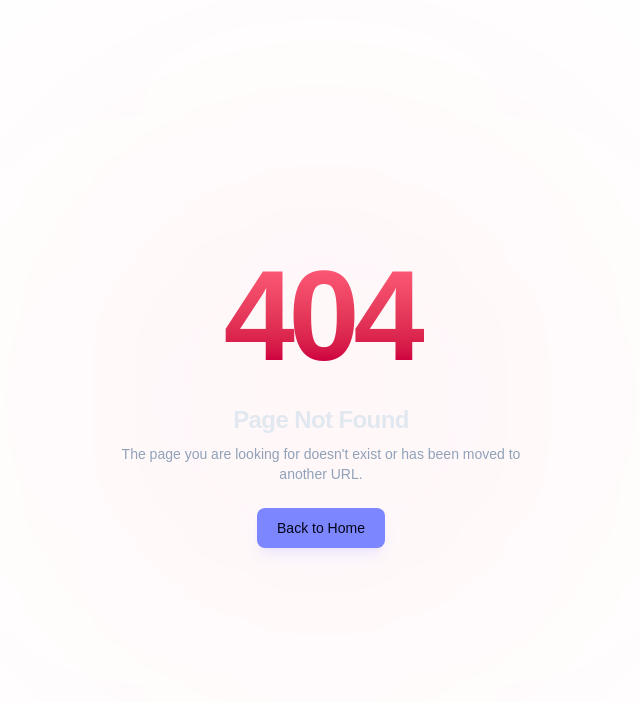
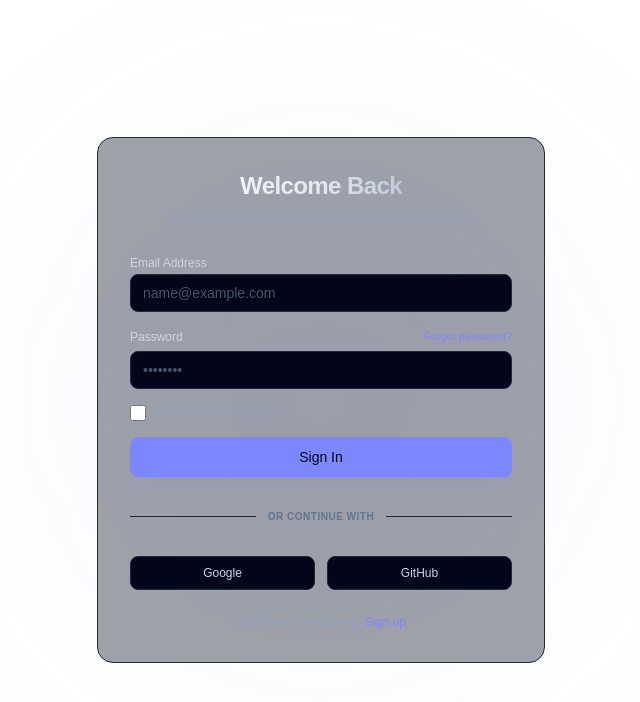
Before and after one commit to bipinjlimbu/Next-JS-Practice-Project, a Next.js app in the folder my-app/: page /login in a window 1280 px wide. Before the commit this address had no page. Shown: the top 702 px of the page, without its empty margins (319-959 px from the left). Built offline with nearby package versions, Linux system fonts and the light colour scheme.

Commit message:
Auth Login Page Added

```diff
--- /dev/null
+++ b/my-app/app/(auth)/login/page.jsx
@@ -0,0 +1,89 @@
+import React from 'react';
+
+export default function LoginPage() {
+    return (
+        <div className="flex-grow flex items-center justify-center px-4 py-16 md:py-24 w-full relative overflow-hidden">
+            <div className="absolute top-1/2 left-1/2 -translate-x-1/2 -translate-y-1/2 w-[500px] h-[500px] bg-indigo-500/5 blur-[130px] rounded-full pointer-events-none" />
+
+            <div className="w-full max-w-md p-6 md:p-8 bg-slate-900/40 border border-slate-800 rounded-2xl relative z-10 space-y-6">
+
+                <div className="text-center space-y-2">
+                    <h1 className="text-2xl font-extrabold tracking-tight bg-gradient-to-r from-white via-slate-200 to-slate-400 bg-clip-text text-transparent">
+                        Welcome Back
+                    </h1>
+                    <p className="text-slate-400 text-xs">
+                        Enter your credentials to access your workspace account
+                    </p>
+                </div>
+
+                <form className="space-y-4">
+                    <div className="space-y-1.5">
+                        <label htmlFor="email" className="text-xs font-medium text-slate-300">Email Address</label>
+                        <input
+                            type="email"
+                            id="email"
+                            required
+                            className="w-full px-3 py-2 text-sm bg-slate-950 border border-slate-800 focus:border-indigo-500 rounded-lg text-slate-100 placeholder-slate-600 outline-none transition-colors"
+                            placeholder="name@example.com"
+                        />
+                    </div>
+
+                    <div className="space-y-1.5">
+                        <div className="flex items-center justify-between">
+                            <label htmlFor="password" className="text-xs font-medium text-slate-300">Password</label>
+                            <a href="#" className="text-[11px] text-indigo-400 hover:underline">Forgot password?</a>
+                        </div>
+                        <input
+                            type="password"
+                            id="password"
+                            required
+                            className="w-full px-3 py-2 text-sm bg-slate-950 border border-slate-800 focus:border-indigo-500 rounded-lg text-slate-100 placeholder-slate-600 outline-none transition-colors"
+                            placeholder="••••••••"
+                        />
+                    </div>
+
+                    <div className="flex items-center">
+                        <input
+                            type="checkbox"
+                            id="remember"
+                            className="w-4 h-4 rounded bg-slate-950 border-slate-800 text-indigo-500 focus:ring-0 focus:ring-offset-0 cursor-pointer accent-indigo-500"
+                        />
+                        <label htmlFor="remember" className="ml-2 text-xs text-slate-400 select-none cursor-pointer">
+                            Remember this device
+                        </label>
+                    </div>
+
+                    <button
+                        type="submit"
+                        className="w-full py-2.5 px-4 text-sm font-medium text-slate-950 bg-indigo-400 hover:bg-indigo-300 active:bg-indigo-500 rounded-lg transition-colors shadow-lg shadow-indigo-500/5"
+                    >
+                        Sign In
+                    </button>
+                </form>
+
+                <div className="relative flex py-2 items-center">
+                    <div className="flex-grow border-t border-slate-800"></div>
+                    <span className="flex-shrink mx-3 text-[10px] uppercase font-bold tracking-wider text-slate-500">Or continue with</span>
+                    <div className="flex-grow border-t border-slate-800"></div>
+                </div>
+
+                <div className="grid grid-cols-2 gap-3">
+                    <button className="flex items-center justify-center gap-2 py-2 px-4 bg-slate-950 border border-slate-800 hover:bg-slate-900 rounded-lg text-xs font-medium text-slate-300 transition-colors">
+                        Google
+                    </button>
+                    <button className="flex items-center justify-center gap-2 py-2 px-4 bg-slate-950 border border-slate-800 hover:bg-slate-900 rounded-lg text-xs font-medium text-slate-300 transition-colors">
+                        GitHub
+                    </button>
+                </div>
+
+                <p className="text-center text-xs text-slate-400">
+                    Don't have an account?{' '}
+                    <a href="#" className="text-indigo-400 font-medium hover:underline">
+                        Sign up
+                    </a>
+                </p>
+
+            </div>
+        </div>
+    );
+}
--- a/my-app/components/Navbar.tsx
+++ b/my-app/components/Navbar.tsx
@@ -14,6 +14,15 @@ export default function Navbar() {
                     <a href="/about" className="text-sm font-medium text-slate-300 hover:text-indigo-400 transition-colors">About</a>
                     <a href="/contact" className="text-sm font-medium text-slate-300 hover:text-indigo-400 transition-colors">Contact</a>
                 </nav>
+
+                <div className="flex items-center gap-4">
+                    <a href="/login" className="text-sm font-medium text-slate-300 hover:text-indigo-400 transition-colors">
+                        Sign In
+                    </a>
+                    <a href="/register" className="py-1 px-4 text-sm font-medium text-slate-950 bg-indigo-400 hover:bg-indigo-300 active:bg-indigo-500 rounded-lg transition-all shadow-lg shadow-indigo-500/5">
+                        Sign Up
+                    </a>
+                </div>
             </div>
         </header>
     );
```
